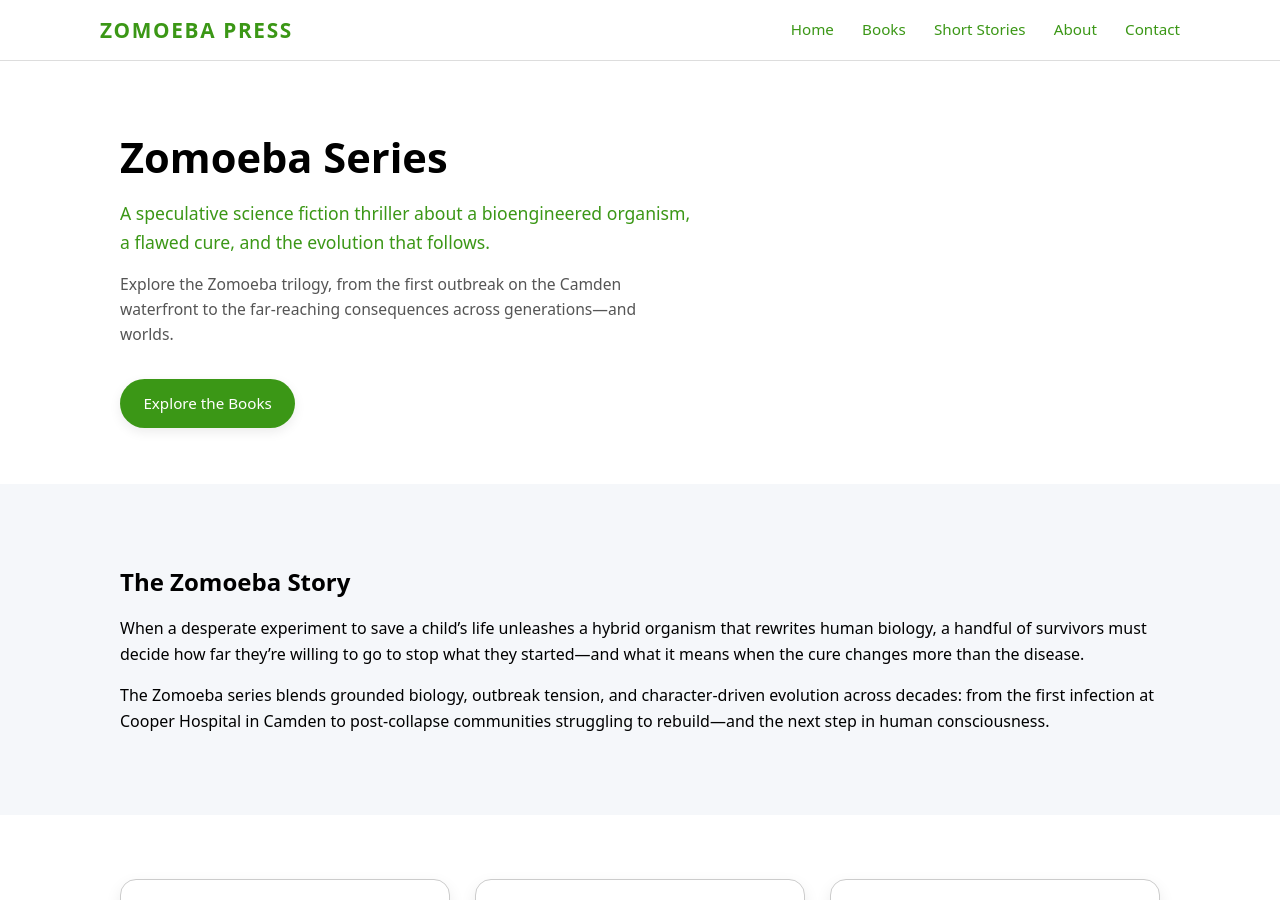
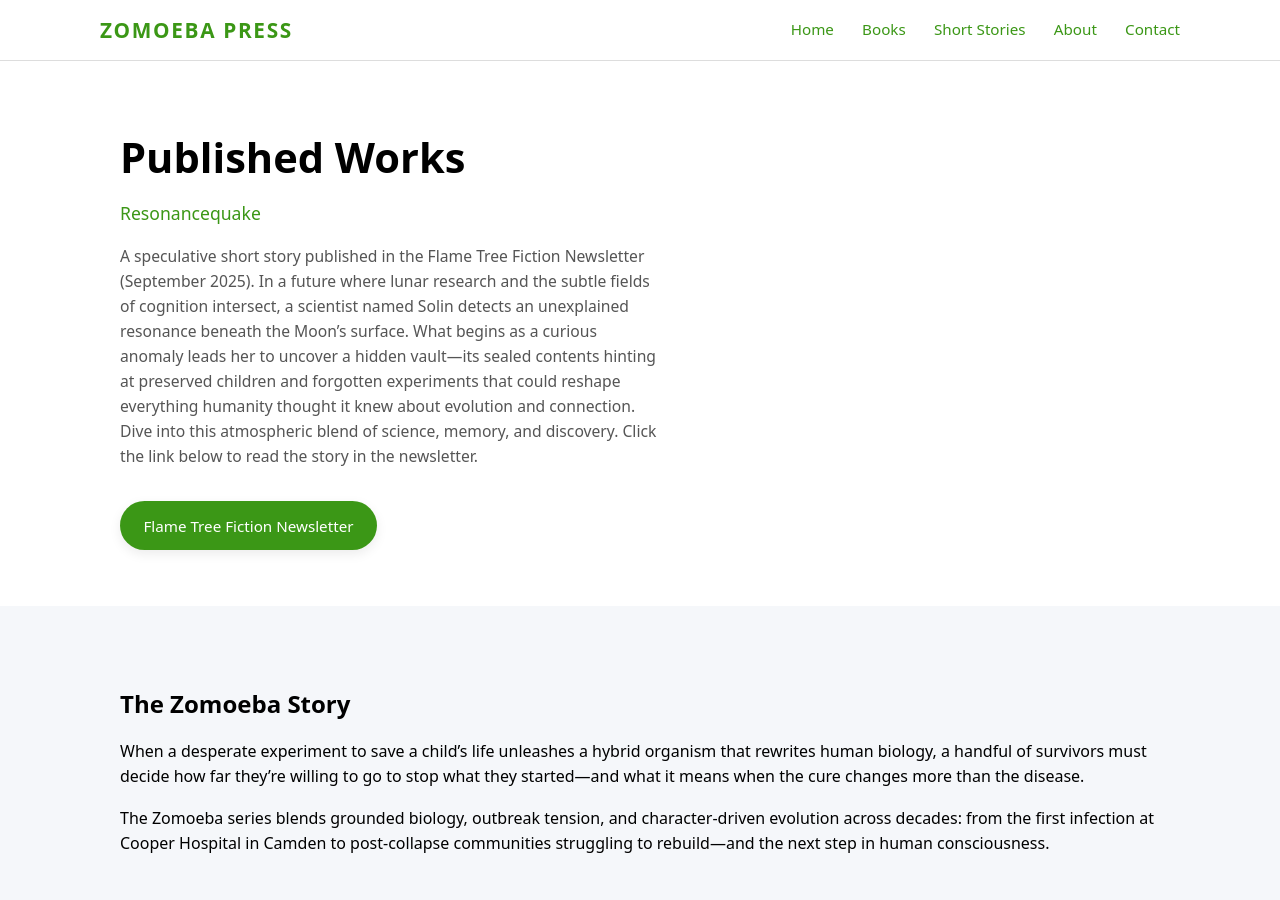
Before and after one commit to susanlynn-books/zomoeba, a Jekyll site: the page built from Short Stories.md, in a window 1280 px wide and 900 px high. Built offline with Jekyll 4.4.1, drawn with Linux system fonts in a browser that asks for light colours.

Commit message:
Update Short Stories.md

```diff
--- a/Short Stories.md
+++ b/Short Stories.md
@@ -8,16 +8,15 @@ permalink: /short stories/
     <section class="hero">
   <div class="container hero-inner">
     <div class="hero-text">
-      <h1>Zomoeba Series</h1>
+      <h1>Published Works</h1>
       <p class="hero-tagline">
-        A speculative science fiction thriller about a bioengineered organism, a flawed cure, and the evolution that follows.
+        Resonancequake
       </p>
       <p class="hero-subtext">
-        Explore the Zomoeba trilogy, from the first outbreak on the Camden waterfront to the far-reaching consequences
-        across generations—and worlds.
+       A speculative short story published in the Flame Tree Fiction Newsletter (September 2025). In a future where lunar research and the subtle fields of cognition intersect, a scientist named Solin detects an unexplained resonance beneath the Moon’s surface. What begins as a curious anomaly leads her to uncover a hidden vault—its sealed contents hinting at preserved children and forgotten experiments that could reshape everything humanity thought it knew about evolution and connection. Dive into this atmospheric blend of science, memory, and discovery. Click the link below to read the story in the newsletter.
       </p>
       <div class="hero-actions">
-        <a href="/zomoeba/books/" class="btn primary">Explore the Books</a>
+        <a href="https://www.flametreepress.com/newsletters/flame-tree-fiction-newsletter-september-2025-moon-fracture/" class="btn primary">Flame Tree Fiction Newsletter</a>
 
       </div>
     </div>
```
